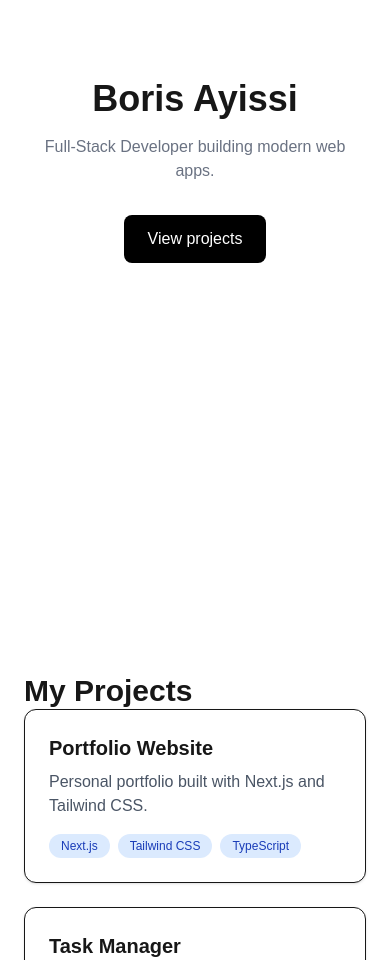
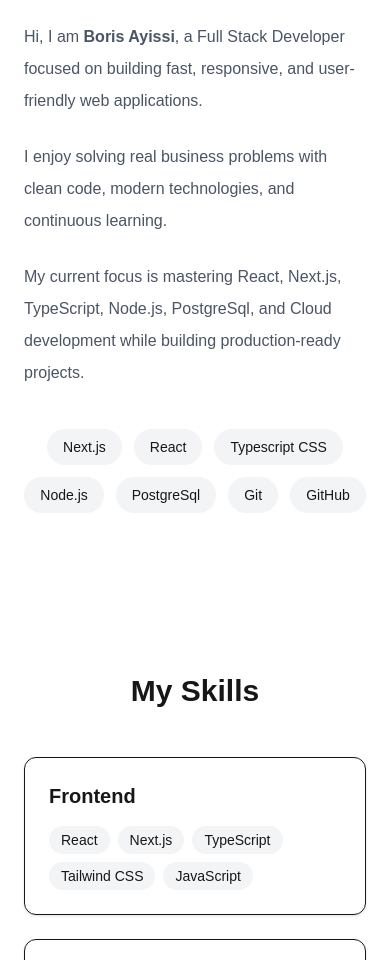
Before and after one commit to Ayissi-Boris/developer-portfolio, a Next.js app: page / in a window 390 px wide. Shown: the part 1040-2000 px from the top of the page. Built offline with nearby package versions, Linux system fonts and the light colour scheme.

Commit message:
feat: add responsive skills section

```diff
--- a/src/app/page.tsx
+++ b/src/app/page.tsx
@@ -1,7 +1,8 @@
+import Navbar from "@/src/components/Navbar";
 import Hero from "@/src/components/Hero";
+import About from "@/src/components/About";
+import Skills from "@/src/components/Skills";
 import Projects from "@/src/components/Projects";
-import Navbar from "@/src/components/Navbar";
-import About from "@/src/components/About";
 import Footer from "@/src/components/Footer";
 
 
@@ -9,8 +10,9 @@ export default function Home() {
   return (
     <main>
       <Navbar />
+      <Hero />
       <About />
-      <Hero />
+      <Skills />
       <Projects />
       <Footer />
 
--- /dev/null
+++ b/src/components/Skills.tsx
@@ -0,0 +1,65 @@
+import { skills } from "@/src/data/skills";
+
+export default function Skills() {
+    return (
+        <section id="skills" className="py-20 px-6">
+
+            {/* Section Heading */}
+            <h2 className="text-3xl md:text-4xl font-bold text-center mb-12">
+                My Skills
+            </h2>
+
+            {/* Respoonsive Grid */}
+            <div className="grid gap-6 md:grd-cols-2">
+                {Object.entries(skills).map(([category, items])=>(
+
+                    <div
+                      key={category}
+                      className="border rounded-xl p-6 shadow-sm hover:shadow-lg transition">
+
+                        {/* Category Name */}
+                        <h3 className="text-xl font-semibold capitalize mb-4">
+                            {category}
+                        </h3>
+
+                        {/* Skill Tags */}
+                        <div className="flex flex-wrap gap-2">
+                            {items.map((skill) => (
+                                <span
+                                  key = {skill}
+                                  className = "bg-gray-100 px-3 py-1 rounded-full text-sm">
+                                    {skill}
+                                  </span>
+                            ))}
+                        </div>
+
+
+
+
+                    </div>
+
+                ))}
+
+            </div>
+
+        </section>
+    )
+}
+
+
+
+
+/**  Notes
+ * //Object.entries(skills)
+ * Converts the object into an array so we can loop over each category.
+ *
+ * map()
+ * Loops through every category and creates one card.
+ *
+ * //flex-wrap
+ * Moves skills to the next line when space is limited.
+ *
+ * md:grid-cols-2
+ * 1 column on mobile.
+ * 2 columns on tablets and desktops
+ */
--- /dev/null
+++ b/src/data/skills.ts
@@ -0,0 +1,31 @@
+// Centralized skills data.
+// Updating this file automatically updates the UI.
+
+export const skills ={
+    frontend: [
+        "React",
+        "Next.js",
+        "TypeScript",
+        "Tailwind CSS",
+        "JavaScript",
+    ],
+
+    backend: [
+        "Node.js",
+        "Express",
+        "REST API",
+    ],
+
+    database: [
+        "PostgreSQL",
+        "Prisma",
+    ],
+
+    tools: [
+        "Git",
+        "GitHub",
+        "Vercel",
+        "Render",
+        "Figma",
+    ],
+};
```
Also changed, not shown: 1 other file (tests, documents, lock files or other folders).
